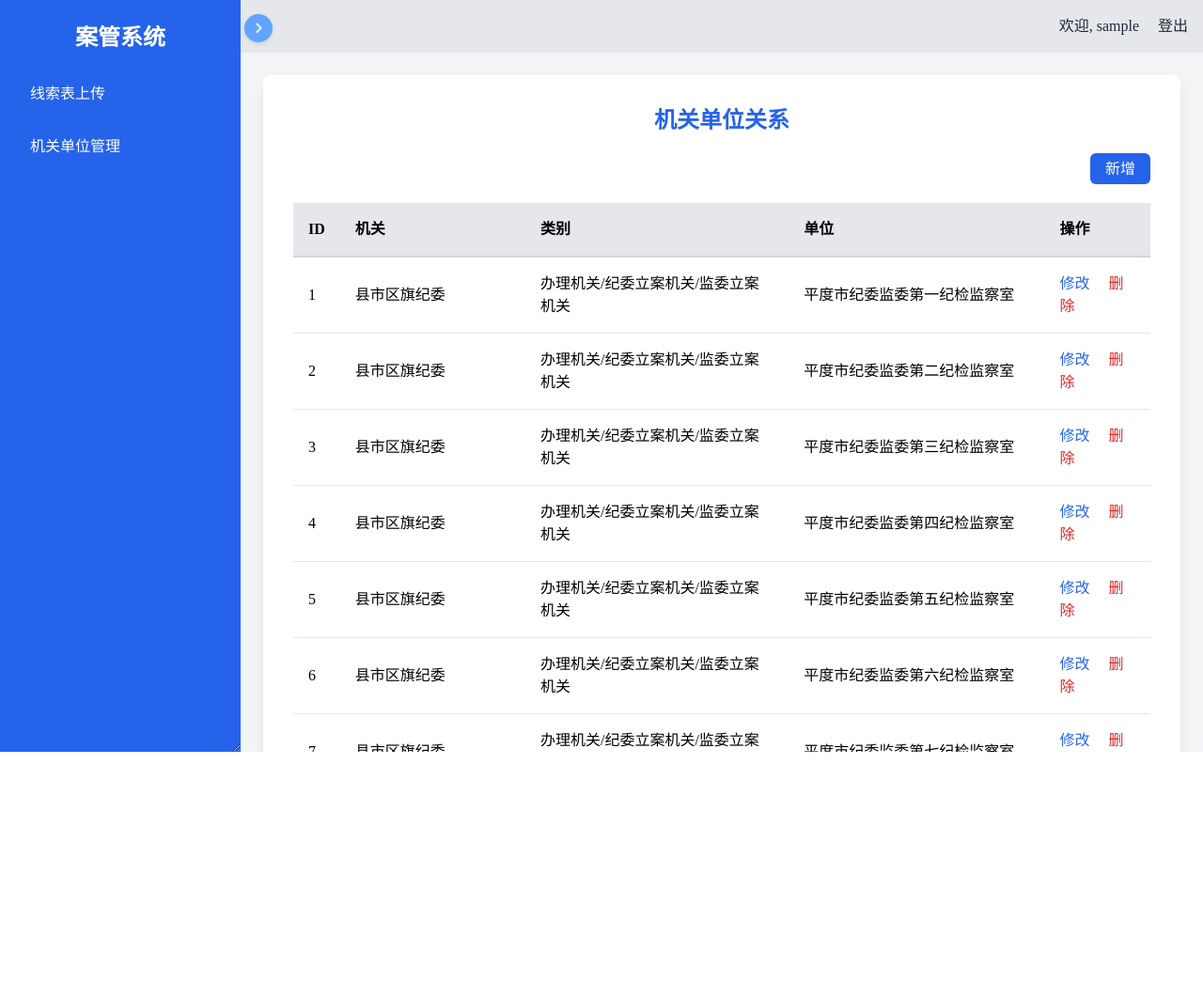
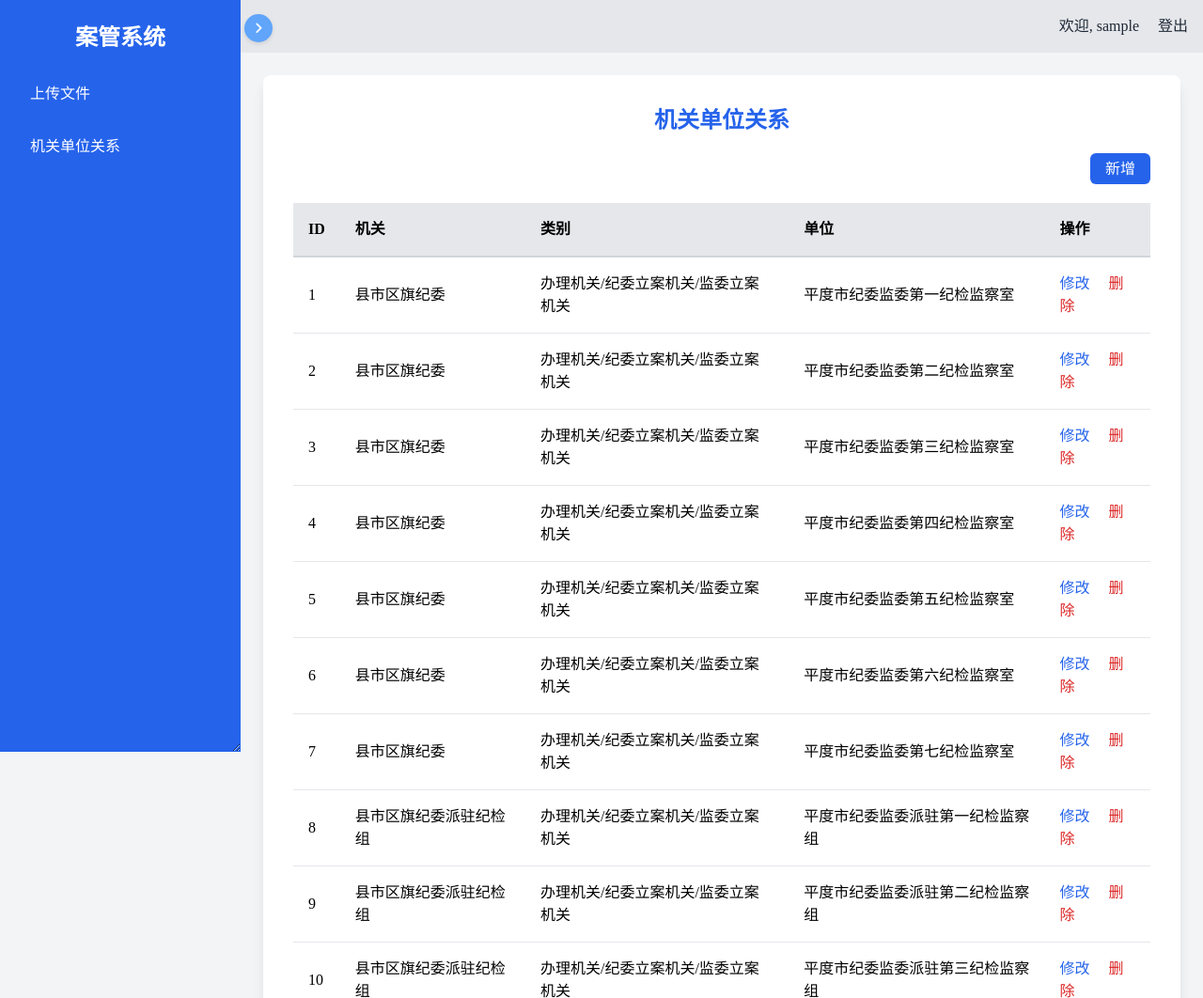
Before and after one commit to jiuxi-tech/case-management, a Flask app: page /authority_agency in a window 1280 px wide. Shown: the top 1062 px of the page at 94% size. Before the commit the page ends 800 px from the top, so only its background shows below. Run offline with Flask 3, Linux system fonts and the light colour scheme; the visitor is signed in with stand-in values (Sample User, id 1); data comes from the database, SQL or seed files in the repository; some libraries are stand-ins or nearby versions.

Commit message:
修改页面样式，保证根据导航title确定是否含有表头和页面导航

```diff
--- a/app.py
+++ b/app.py
@@ -17,8 +17,8 @@
 @app.route('/')
 def index():
     if 'username' in session:
-        return render_template('index.html')
-    return redirect(url_for('login'))
+        return render_template('index.html', title='首页')
+    return redirect(url_for('login'), title='登录')
 
 @app.route('/login', methods=['GET', 'POST'])
 def login():
@@ -32,7 +32,7 @@
             return redirect(url_for('index'))
         else:
             flash('用户名或密码错误', 'error')
-    return render_template('login.html')
+    return render_template('login.html', title='登录')
 
 @app.route('/register', methods=['GET', 'POST'])
 def register():
@@ -46,8 +46,8 @@
             hashed_password = generate_password_hash(password)
             create_user(username, hashed_password)
             flash('注册成功，请登录', 'success')
-            return redirect(url_for('login'))
-    return render_template('register.html')
+            return redirect(url_for('login'), title='登录')
+    return render_template('register.html', title='注册')
 
 @app.route('/logout')
 def logout():
@@ -79,14 +79,14 @@
                 flash(f'文件处理失败: {str(e)}', 'error')
         else:
             flash('请上传Excel文件（.xlsx）', 'error')
-    return render_template('upload.html')
+    return render_template('upload.html', title='上传')
 
 @app.route('/authority_agency')
 def authority_agency():
     if 'username' not in session:
         return redirect(url_for('login'))
     records = get_authority_agency_dict()
-    return render_template('authority_agency.html', records=records)
+    return render_template('authority_agency.html', records=records, title='机关单位')
 
 @app.route('/authority_agency/add', methods=['GET', 'POST'])
 def add_authority_agency_route():
@@ -99,7 +99,7 @@
         add_authority_agency(authority, category, agency)
         flash('新增成功！', 'success')
         return redirect(url_for('authority_agency'))
-    return render_template('add_authority_agency.html')
+    return render_template('add_authority_agency.html', title='机关单位')
 
 @app.route('/authority_agency/update/<int:id>', methods=['GET', 'POST'])
 def update_authority_agency_route(id):
@@ -116,7 +116,7 @@
         update_authority_agency(id, authority, category, agency)
         flash('更新成功！', 'success')
         return redirect(url_for('authority_agency'))
-    return render_template('update_authority_agency.html', record=record)
+    return render_template('update_authority_agency.html', record=record, title='机关单位')
 
 @app.route('/authority_agency/delete/<int:id>')
 def delete_authority_agency_route(id):
--- a/templates/base.html
+++ b/templates/base.html
@@ -24,8 +24,22 @@
         }
         .content {
             transition: margin-left 0.3s ease;
-            margin-left: 256px; /* 默认左侧导航宽度 64px + padding 6*2 */
-            flex: 1; /* 填满剩余空间 */
+            margin-left: 256px;
+            flex: 1;
+        }
+        .content.login-content {
+            margin-left: 0 !important;
+            display: flex;
+            justify-content: center;
+            align-items: center;
+            min-height: 100vh;
+            width: 100%;
+            background-color: #f3f4f6;
+        }
+        .content.login-content .content-inner {
+            max-width: 400px;
+            width: 100%;
+            padding: 20px;
         }
         .content.no-sidebar {
             margin-left: 0;
@@ -35,7 +49,7 @@
             top: 15px;
             left: 260px;
             z-index: 10;
-            background-color: #60a5fa; /* bg-blue-400 */
+            background-color: #60a5fa;
             color: white;
             border: none;
             width: 30px;
@@ -49,7 +63,7 @@
             transition: left 0.3s ease, background-color 0.3s ease;
         }
         .toggle-btn:hover {
-            background-color: #3b82f6; /* bg-blue-500 */
+            background-color: #3b82f6;
         }
         .toggle-btn.left {
             left: 15px;
@@ -67,26 +81,31 @@
             const content = document.querySelector('.content');
             let isHidden = false;
 
+            if (toggleBtn) {
                 toggleBtn.addEventListener('click', function() {
                     isHidden = !isHidden;
-                sidebar.classList.toggle('hidden', isHidden);
-                content.classList.toggle('no-sidebar', isHidden);
-                toggleBtn.classList.toggle('left', isHidden);
+                    if (sidebar) sidebar.classList.toggle('hidden', isHidden);
+                    if (content) content.classList.toggle('no-sidebar', isHidden);
+                    if (toggleBtn) toggleBtn.classList.toggle('left', isHidden);
                     const icon = toggleBtn.querySelector('i');
+                    if (icon) {
                         icon.classList.toggle('fa-angle-right', !isHidden);
                         icon.classList.toggle('fa-angle-left', isHidden);
+                    }
                 });
+            }
         });
     </script>
 </head>
 <body class="bg-gray-100 flex h-screen">
+    {% if title is defined and title and title != '登录' and title != '注册' %}
         <!-- 左侧导航 -->
         <nav class="sidebar w-64 bg-blue-600 text-white p-6 h-full fixed">
             <h1 class="text-2xl font-bold mb-6 text-center">案管系统</h1>
             <ul class="space-y-4">
                 {% if 'username' in session %}
-                <li><a href="{{ url_for('upload') }}" class="block hover:bg-blue-700 p-2 rounded-md">线索表上传</a></li>
-                <li><a href="{{ url_for('authority_agency') }}" class="block hover:bg-blue-700 p-2 rounded-md">机关单位管理</a></li>
+                    <li><a href="{{ url_for('upload') }}" class="block hover:bg-blue-700 p-2 rounded-md">上传文件</a></li>
+                    <li><a href="{{ url_for('authority_agency') }}" class="block hover:bg-blue-700 p-2 rounded-md">机关单位关系</a></li>
                 {% else %}
                     <li><a href="{{ url_for('login') }}" class="block hover:bg-blue-700 p-2 rounded-md">登录</a></li>
                     <li><a href="{{ url_for('register') }}" class="block hover:bg-blue-700 p-2 rounded-md">注册</a></li>
@@ -95,8 +114,10 @@
         </nav>
         <!-- 隐藏/显示按钮 -->
         <button class="toggle-btn"><i class="fas fa-angle-right"></i></button>
+    {% endif %}
     <!-- 顶部表头和右侧内容 -->
-    <div class="content flex flex-col flex-1">
+    <div class="content flex flex-col flex-1 {% if title is defined and (title == '登录' or title == '注册') %}login-content{% endif %}">
+        {% if title is defined and title and title != '登录' and title != '注册' %}
             <header class="bg-gray-200 text-gray-800 p-4 flex justify-between items-center">
                 <div></div>
                 <div>
@@ -106,7 +127,8 @@
                     {% endif %}
                 </div>
             </header>
-        <div class="p-6 flex-1 overflow-auto">
+        {% endif %}
+        <div class="p-6 {% if title is defined and (title == '登录' or title == '注册') %}content-inner{% endif %}">
             {% with messages = get_flashed_messages(with_categories=true) %}
                 {% if messages %}
                     <script>
```
Lines whose indentation alone changed are shown as unchanged.
